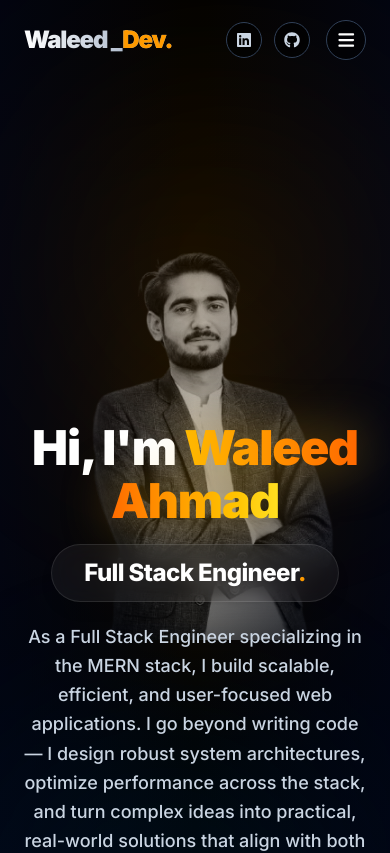
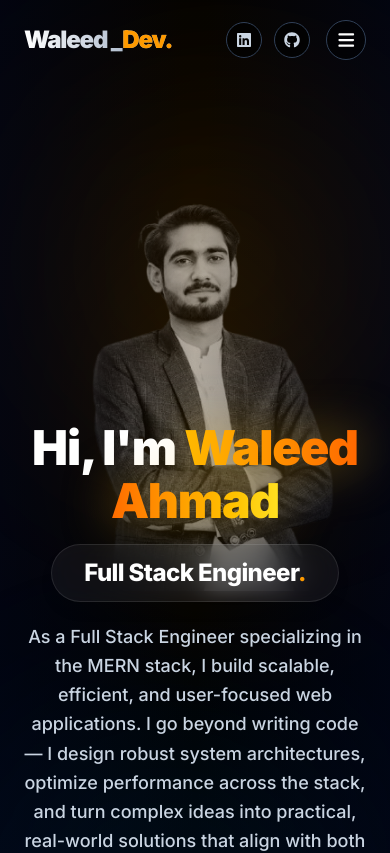
Before and after one commit to waleedtechdev09-glitch/Portfolio, a Next.js app: page / in a window 390 px wide. Shown: the top 853 px of the page. Built offline with nearby package versions, Linux system fonts and the light colour scheme.

Commit message:
Fix margin adjustment in HeroSection for improved layout consistency

```diff
--- a/components/HeroSection.tsx
+++ b/components/HeroSection.tsx
@@ -16,7 +16,7 @@ const Hero = () => {
       className="relative min-h-screen flex flex-col items-center   overflow-hidden"
     >
       {/* 1. BACKGROUND IMAGE */}
-      <div className="absolute inset-0 z-0 flex justify-center pointer-events-none overflow-hidden -mt-30  lg:-mt-38">
+      <div className="absolute inset-0 z-0 flex justify-center pointer-events-none overflow-hidden -mt-50  lg:-mt-38">
         {/* Main Image */}
         <motion.img
           initial={{ opacity: 0, scale: 0.95 }}
```
